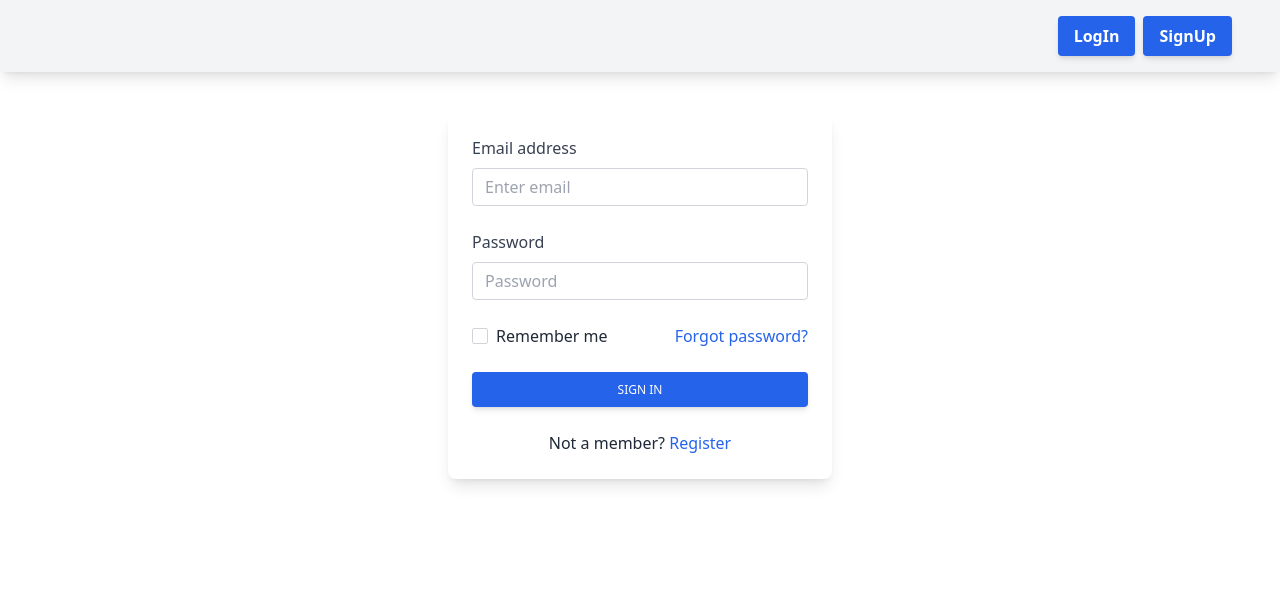
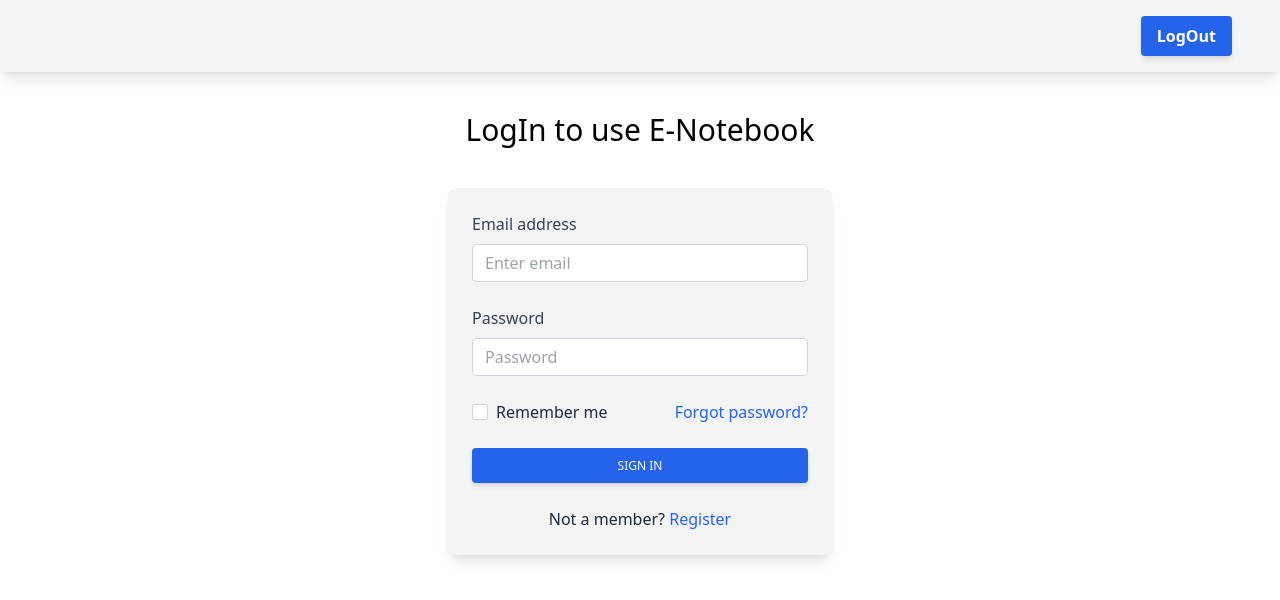
Before and after one commit to Vicks-825/new-e-notebook, a React (Create React App) app: page /login in a window 1280 px wide. Shown: the top 600 px of the page. Built offline with nearby package versions, Linux system fonts and the light colour scheme; sample sign-in values are in the browser's storage.

Commit message:
e-notebook completed

```diff
--- a/src/components/Addnote.js
+++ b/src/components/Addnote.js
@@ -25,7 +25,7 @@ const Addnote = () => {
           <label htmlFor="exampleText0" className="form-label inline-block mb-2 text-gray-700">
             Title
           </label>
-          <input type="text" id='title' name='title' value={note.title} className="form-control block w-full px-3 py-1.5 text-base font-normal text-gray-700 bg-gray-100 bg-clip-padding border border-solid border-gray-300 rounded transition ease-in-out m-0 focus:text-gray-700 focus:bg-gray-100 focus:border-blue-600 focus:outline-none" placeholder="Enter Title" onChange={handleChange} minLength={5} required/>
+          <input type="text" id='title' name='title' value={note.title} className="form-control block w-full px-3 py-1.5 text-base font-normal text-gray-700 bg-gray-100 bg-clip-padding border border-solid border-gray-300 rounded transition ease-in-out m-0 focus:text-gray-700 focus:bg-gray-100 focus:border-blue-600 focus:outline-none" placeholder="Enter Title" onChange={handleChange} minLength={3} required/>
           </div>
           <div className="description">
           <label htmlFor="exampleText0" className="form-label inline-block mb-2 text-gray-700">
@@ -40,7 +40,7 @@ const Addnote = () => {
           <input type="text" id='details' name='details' value={note.details} className="form-control block w-full px-3 py-1.5 text-base font-normal text-gray-700 bg-gray-100 bg-clip-padding border border-solid border-gray-300 rounded transition ease-in-out m-0 focus:text-gray-700 focus:bg-gray-100 focus:border-blue-600 focus:outline-none" placeholder="details" onChange={handleChange} minLength={5} required/>
           </div>
           <div className="button">
-          <button disabled={note.title.length < 5 || note.description.length<5} type="button" className=" px-6 py-2.5 bg-blue-600 text-white font-medium text-xs leading-tight uppercase rounded shadow-md hover:bg-blue-700 hover:shadow-lg focus:bg-blue-700 focus:shadow-lg focus:outline-none focus:ring-0 active:bg-blue-800 active:shadow-lg transition duration-150 ease-in-out" onClick={handleClick}>Add Note</button>
+          <button disabled={note.title.length < 3 || note.description.length<5} type="button" className=" px-6 py-2.5 bg-blue-600 text-white font-medium text-xs leading-tight uppercase rounded shadow-md hover:bg-blue-700 hover:shadow-lg focus:bg-blue-700 focus:shadow-lg focus:outline-none focus:ring-0 active:bg-blue-800 active:shadow-lg transition duration-150 ease-in-out" onClick={handleClick}>Add Note</button>
           </div>
         </form>
       </div>
--- a/src/components/Login.js
+++ b/src/components/Login.js
@@ -1,5 +1,5 @@
 import React, { useState } from 'react'
-import { Navigate, useNavigate } from 'react-router-dom';
+import { useNavigate } from 'react-router-dom';
 
 const Login = () => {
     const host = 'http://localhost:5000';
@@ -29,9 +29,16 @@ const Login = () => {
     const handleChange = (e) =>{
         setCredential({...credential, [e.target.name]: e.target.value});
     }
+    const handleClick = () =>{
+      navigate("/signup", { replace: true });
+    }
   return (
+    <>
+    <div className="heading flex justify-center mt-10">
+        <h2 className="heading text-3xl">LogIn to use E-Notebook</h2>
+    </div>
     <div className='flex justify-center mt-10'>
-        <div className="block p-6 rounded-lg shadow-lg bg-white w-96">
+        <div className="block p-6 rounded-lg shadow-lg bg-gray-100 w-96">
         <form onSubmit={handleSubmit}>
             <div className="form-group mb-6">
             <label htmlFor="exampleInputEmail2" className="form-label inline-block mb-2 text-gray-700">Email address</label>
@@ -51,12 +58,13 @@ const Login = () => {
                 password?</a>
             </div>
             <button type="submit" className=" w-full px-6 py-2.5 bg-blue-600 text-white font-medium text-xs leading-tight uppercase rounded shadow-md hover:bg-blue-700 hover:shadow-lg focus:bg-blue-700 focus:shadow-lg focus:outline-none focus:ring-0 active:bg-blue-800 active:shadow-lg transition duration-150 ease-in-out">Sign in</button>
-            <p className="text-gray-800 mt-6 text-center">Not a member? <a href="#!"
-                className="text-blue-600 hover:text-blue-700 focus:text-blue-700 transition duration-200 ease-in-out">Register</a>
+            <p className="text-gray-800 mt-6 text-center">Not a member? <button
+                className="text-blue-600 hover:text-blue-700 focus:text-blue-700 transition duration-200 ease-in-out" onClick={handleClick}>Register</button>
             </p>
         </form>
         </div>
     </div>
+    </>
   )
 }
 
--- a/src/components/Navbar.js
+++ b/src/components/Navbar.js
@@ -1,7 +1,13 @@
 import React from 'react';
 import { Link } from "react-router-dom";
+import { useNavigate } from 'react-router-dom';
 
 const Navbar = () => {
+  let Navigate = useNavigate();
+  const handleLogout = ()=>{
+    localStorage.removeItem('token');
+    Navigate("/login", { replace: true });
+  }
   return (
     <>
     <nav className="relative w-full flex flex-row flex-wrap items-center justify-between content-center py-4 bg-gray-100 text-gray-500 hover:text-gray-700 focus:text-gray-700 shadow-lg navbar navbar-expand-lg navbar-light">
@@ -18,6 +24,7 @@ const Navbar = () => {
       </li>
     </ul>
     </div>
+    {!localStorage.getItem('token')?
     <div className="auth flex flex-row space-x-2 justify-center content-center mx-6">
       <div className="flex justify-center">
       <Link type="button" to='/login' className="inline-block px-4 py-2.5 bg-blue-600 text-white font-bold text-base leading-tight rounded shadow-md hover:bg-blue-700 hover:shadow-lg focus:bg-blue-700 focus:shadow-lg focus:outline-none focus:ring-0 active:bg-blue-800 active:shadow-lg transition duration-150 ease-in-out">LogIn</Link>
@@ -25,7 +32,10 @@ const Navbar = () => {
       <div className="flex justify-center">
       <Link type="button" to='/signup' className="inline-block px-4 py-2.5 bg-blue-600 text-white font-bold text-base leading-tight rounded shadow-md hover:bg-blue-700 hover:shadow-lg focus:bg-blue-700 focus:shadow-lg focus:outline-none focus:ring-0 active:bg-blue-800 active:shadow-lg transition duration-150 ease-in-out">SignUp</Link>
       </div>
-    </div>
+    </div>: <div className="flex justify-center mx-6">
+      <button type="button" className="inline-block px-4 py-2.5 bg-blue-600 text-white font-bold text-base leading-tight rounded shadow-md hover:bg-blue-700 hover:shadow-lg focus:bg-blue-700 focus:shadow-lg focus:outline-none focus:ring-0 active:bg-blue-800 active:shadow-lg transition duration-150 ease-in-out" onClick={handleLogout}>LogOut</button>
+      </div>
+    }
     </div>
     </nav>
     </>
--- a/src/components/Notes.js
+++ b/src/components/Notes.js
@@ -1,15 +1,23 @@
 import React, {useContext, useEffect, useRef, useState} from 'react';
 import NoteContext from '../context/notes/NoteContext';
 import Noteitem from './Noteitem';
+import { useNavigate } from 'react-router-dom';
 
 const Notes = () => {
     const context = useContext(NoteContext);
     const {notes, getNotes, editNote} = context;
     const [showModal, setShowModal] = useState(false);
     const [note, setNote] = useState({id: "", etitle: "", edescription:"", edetails:"Default"});
+    let Navigate = useNavigate();
 
     useEffect(() => {
-      getNotes();
+      if(localStorage.getItem('token')){
+        getNotes();
+      }
+      else{
+        Navigate("/login", { replace: true });
+      }
+
       // eslint-disable-next-line
     }, [])
     const ref = useRef(null);
--- a/src/components/Signup.js
+++ b/src/components/Signup.js
@@ -1,5 +1,5 @@
 import React, { useState } from 'react'
-import { Navigate, useNavigate } from 'react-router-dom';
+import { useNavigate } from 'react-router-dom';
 
 const Signup = () => {
     const host = 'http://localhost:5000';
@@ -31,8 +31,12 @@ const Signup = () => {
         setCredential({...credential, [e.target.name]: e.target.value});
     }
   return (
+    <>
+    <div className="heading flex justify-center mt-10">
+        <h2 className="heading text-3xl">Create an Account to use E-Notebook</h2>
+    </div>
     <div className='flex justify-center mt-10'>
-        <div className="block p-6 rounded-lg shadow-lg bg-white w-96">
+        <div className="block p-6 rounded-lg shadow-lg bg-gray-100 w-96">
         <form onSubmit={handleSubmit}>
             <div className="form-group mb-6">
             <label htmlFor="exampleInputName2" className="form-label inline-block mb-2 text-gray-700">Name</label>
@@ -54,6 +58,7 @@ const Signup = () => {
         </form>
         </div>
     </div>
+    </>
   )
 }
 
--- a/src/context/notes/NoteState.js
+++ b/src/context/notes/NoteState.js
@@ -12,7 +12,7 @@ const NoteState = (props) => {
             method: 'GET', // *GET, POST, PUT, DELETE, etc.
             headers: {
               'Content-Type': 'application/json',
-              'auth-token': 'eyJhbGciOiJIUzI1NiIsInR5cCI6IkpXVCJ9.eyJ1c2VyIjp7ImlkIjoiNjJlMjhlNGI5NmJlYzMwNWQzYzZhZWNkIn0sImlhdCI6MTY1OTA4MTg3MX0.sAisWBebsZdhzoFtYAKoMkrKgzabbPNtY89WlQ9MT1Q'
+              'auth-token': localStorage.getItem('token')
             }
           });
           const json = await response.json();
@@ -27,7 +27,7 @@ const NoteState = (props) => {
             method: 'POST', // *GET, POST, PUT, DELETE, etc.
             headers: {
               'Content-Type': 'application/json',
-              'auth-token': 'eyJhbGciOiJIUzI1NiIsInR5cCI6IkpXVCJ9.eyJ1c2VyIjp7ImlkIjoiNjJlMjhlNGI5NmJlYzMwNWQzYzZhZWNkIn0sImlhdCI6MTY1OTA4MTg3MX0.sAisWBebsZdhzoFtYAKoMkrKgzabbPNtY89WlQ9MT1Q'
+              'auth-token': localStorage.getItem('token')
             },
             body: JSON.stringify({title, description, details})
           });
@@ -42,7 +42,7 @@ const NoteState = (props) => {
             method: 'PUT', // *GET, POST, PUT, DELETE, etc.
             headers: {
               'Content-Type': 'application/json',
-              'auth-token': 'eyJhbGciOiJIUzI1NiIsInR5cCI6IkpXVCJ9.eyJ1c2VyIjp7ImlkIjoiNjJlMjhlNGI5NmJlYzMwNWQzYzZhZWNkIn0sImlhdCI6MTY1OTA4MTg3MX0.sAisWBebsZdhzoFtYAKoMkrKgzabbPNtY89WlQ9MT1Q'
+              'auth-token': localStorage.getItem('token')
             },
             body: JSON.stringify({title, description, details})
           });
@@ -71,7 +71,7 @@ const NoteState = (props) => {
             method: 'DELETE', // *GET, POST, PUT, DELETE, etc.
             headers: {
               'Content-Type': 'application/json',
-              'auth-token': 'eyJhbGciOiJIUzI1NiIsInR5cCI6IkpXVCJ9.eyJ1c2VyIjp7ImlkIjoiNjJlMjhlNGI5NmJlYzMwNWQzYzZhZWNkIn0sImlhdCI6MTY1OTA4MTg3MX0.sAisWBebsZdhzoFtYAKoMkrKgzabbPNtY89WlQ9MT1Q'
+              'auth-token': localStorage.getItem('token')
             }
           });
           const json = await response.json();
```
